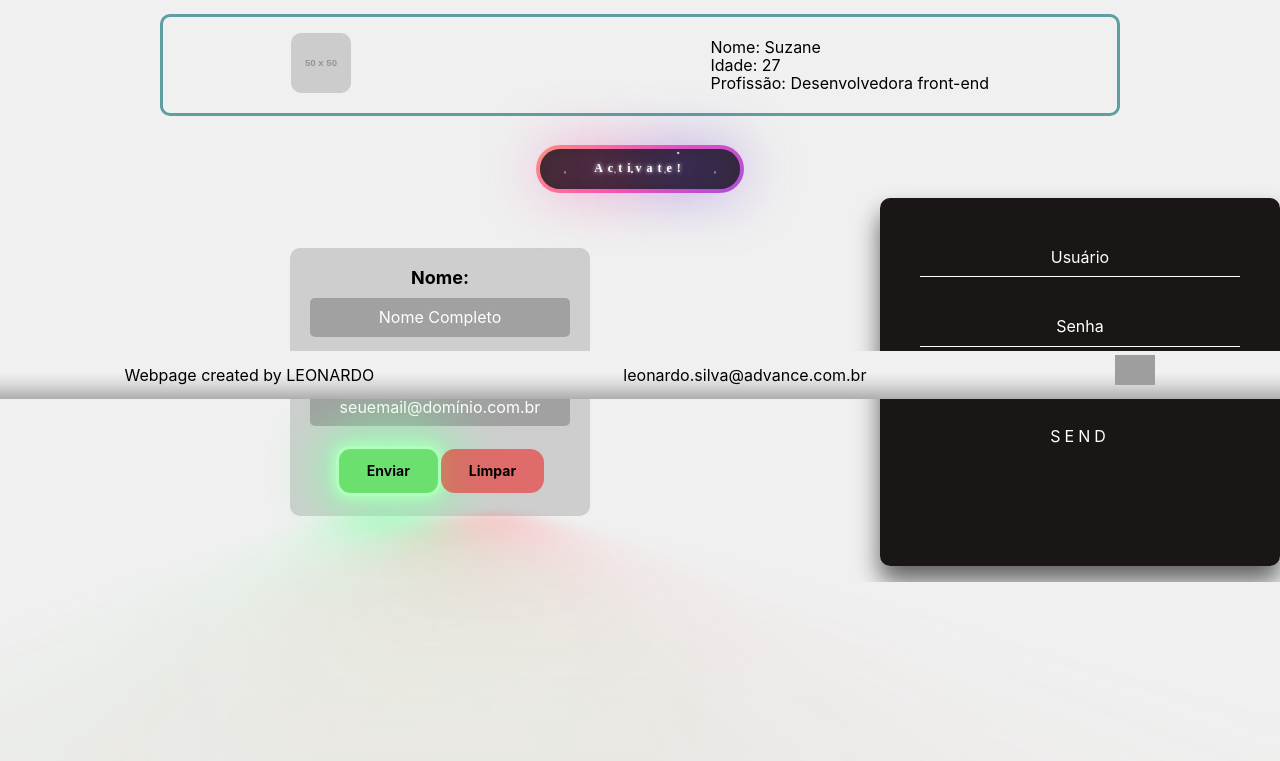
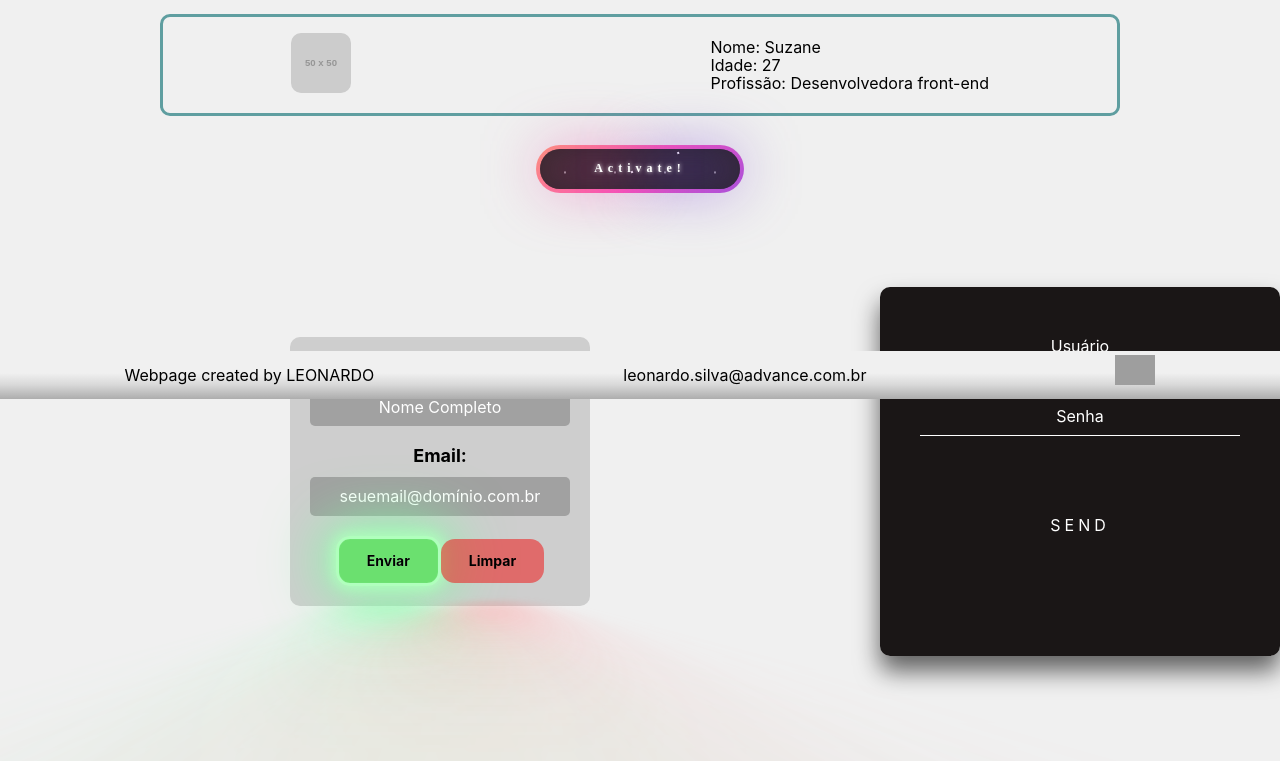
Before and after one commit to Leozinrd/estudos-react-js, a React (Create React App) app: page / in a window 1280 px wide. Shown: the part 401-1162 px from the top of the page. Before the commit the page ends 983 px from the top, so only its background shows below. Built offline with nearby package versions, Linux system fonts and the light colour scheme; grey boxes are pictures that could not be loaded.

Commit message:
Add margin

```diff
--- a/src/components/Forms/forms.module.css
+++ b/src/components/Forms/forms.module.css
@@ -3,4 +3,5 @@
     width: 100%;
     height: -webkit-fill-available;
     padding: 0 0 1rem 0;
+    margin: 7% 0;
 }
```
